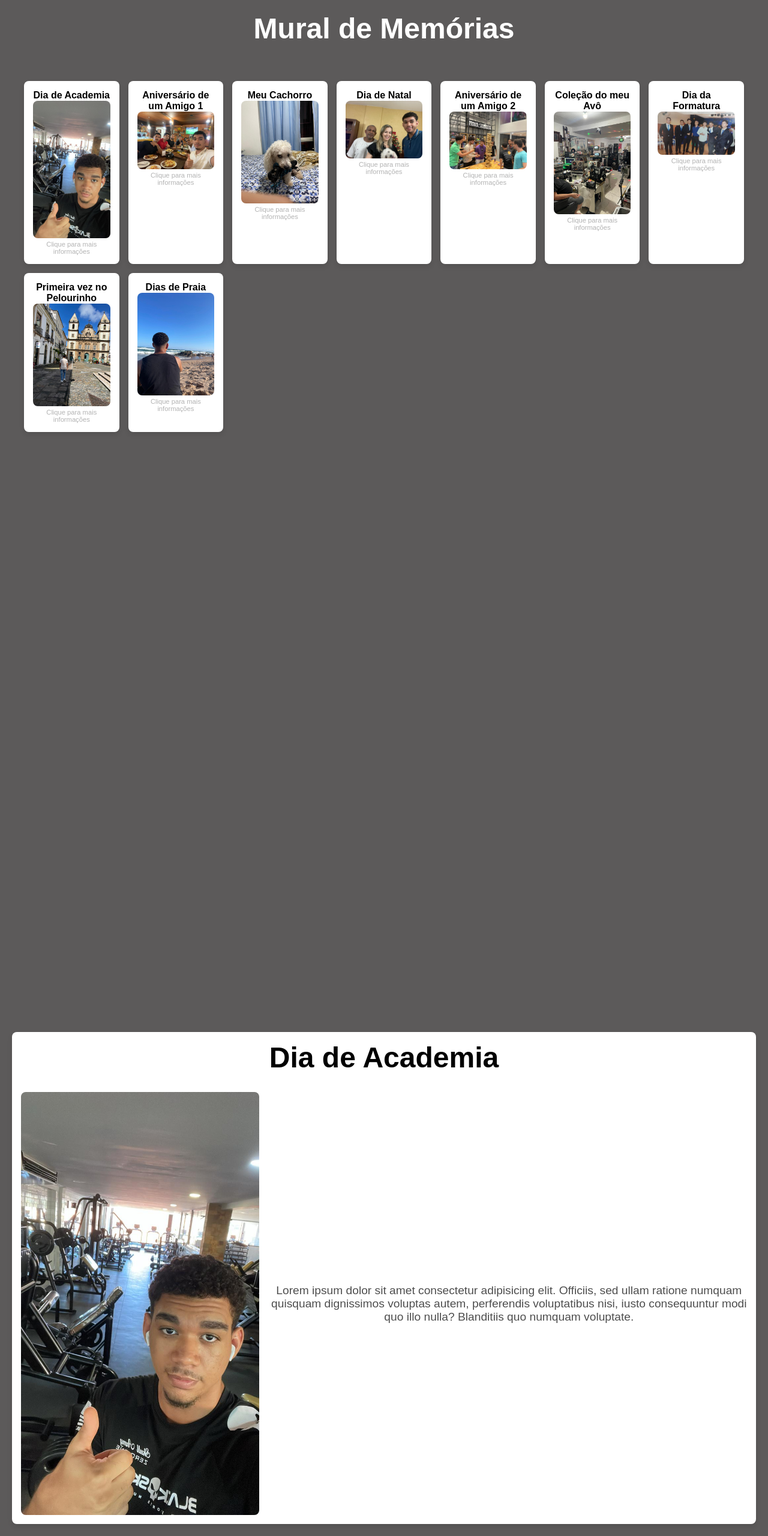
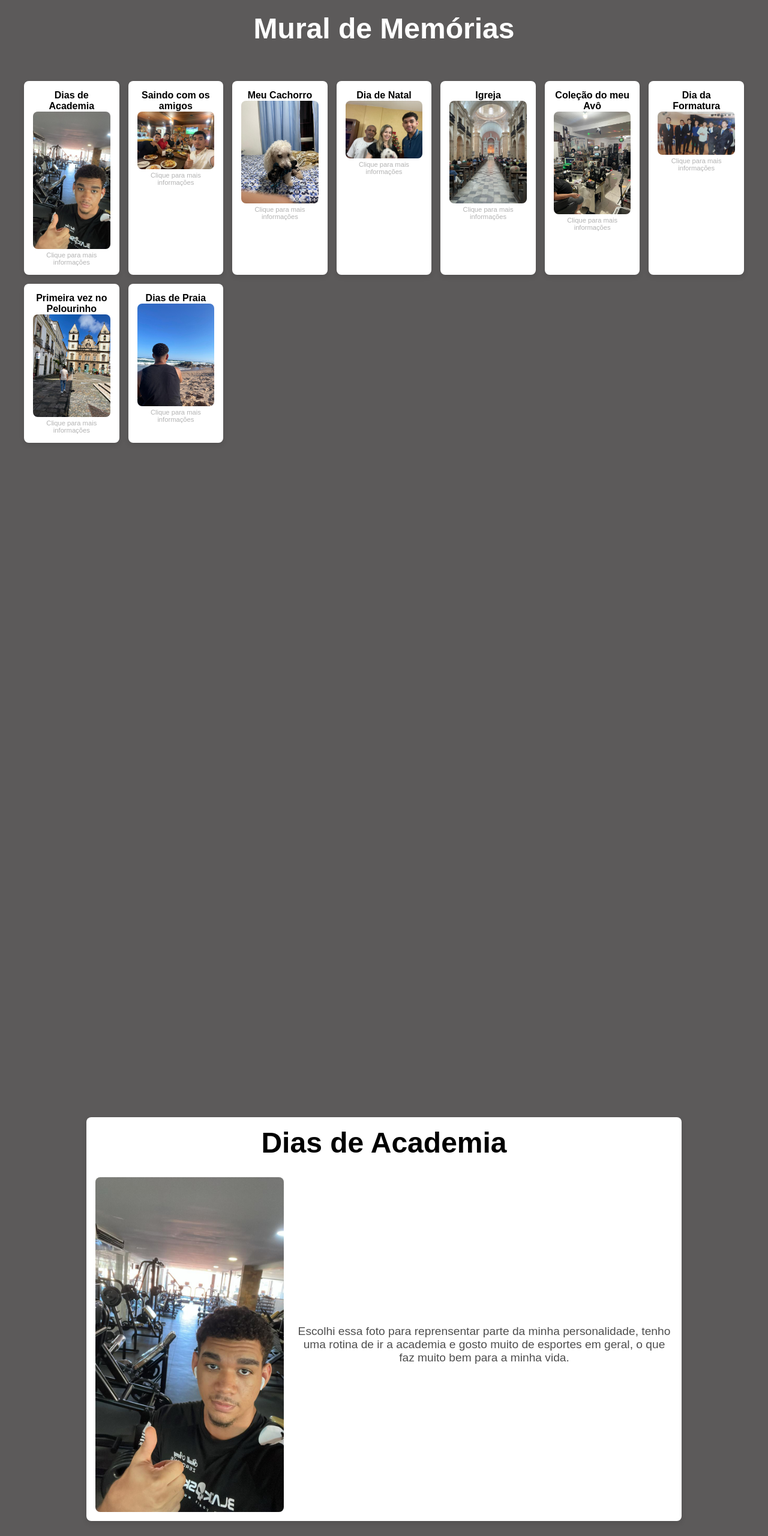
Before and after one commit to ianmenezesss/Projeto4Praxis, a plain HTML site: page index.html in a window 1280 px wide. Shown: the top 2560 px of the page at 60% size. Drawn offline with Linux system fonts and the light colour scheme.

Commit message:
Terminando o site do mural

```diff
--- a/assets/css/index.css
+++ b/assets/css/index.css
@@ -98,3 +98,9 @@ a{
         grid-template-columns: 1fr 1fr;
     }
 }
+
+@media(min-width:600px){
+    .galeria-explicacoes{
+        margin: 10%;
+    }
+}
--- a/index.html
+++ b/index.html
@@ -9,20 +9,20 @@
 <body>
 
     <header>
-        <h1>Mural de Memórias</h1>
+        <h1 id="principal">Mural de Memórias</h1>
     </header>
 
     <section class="galeria">
 
             <div class="foto">
-                <a href="#foto1"> <h2>Dia de Academia</h2></a>
-                <a href="#foto1"><img src="./assets/imgs/Imagem do WhatsApp de 2024-10-11 à(s) 15.40.57_0a47d230.jpg" alt="Dia de Academia"></a>
+                <a href="#foto1"> <h2>Dias de Academia</h2></a>
+                <a href="#foto1"><img src="./assets/imgs/Imagem do WhatsApp de 2024-10-11 à(s) 15.40.57_0a47d230.jpg" alt="Dias de Academia"></a>
                 <p>Clique para mais informações</p>
             </div>
 
             <div class="foto">
-                <a href="#foto2"> <h2>Aniversário de um Amigo 1</h2></a>
-                <a href="#foto2"><img src="./assets/imgs/Imagem do WhatsApp de 2024-10-11 à(s) 15.40.57_0f00ac3b.jpg" alt="Aniversário de um Amigo 1"></a>
+                <a href="#foto2"> <h2>Saindo com os amigos</h2></a>
+                <a href="#foto2"><img src="./assets/imgs/Imagem do WhatsApp de 2024-10-11 à(s) 15.40.57_0f00ac3b.jpg" alt="Saindo com os amigos"></a>
                 <p>Clique para mais informações</p>
             </div>
 
@@ -39,8 +39,8 @@
             </div>
 
             <div class="foto">
-                <a href="#foto5"> <h2>Aniversário de um Amigo 2</h2></a>
-                <a href="#foto5"><img src="./assets/imgs/Imagem do WhatsApp de 2024-10-11 à(s) 15.40.57_b28b8549.jpg" alt="Aniversário de um Amigo 2"></a>
+                <a href="#foto5"> <h2>Igreja</h2></a>
+                <a href="#foto5"><img src="./assets/imgs/Imagem do WhatsApp de 2024-10-12 à(s) 18.58.36_45d1e341.jpg" alt="Igreja"></a>
                 <p>Clique para mais informações</p>
             </div>
 
@@ -70,77 +70,80 @@
 
     </section>
 
+    <section class="galeria-explicacoes">
 
         <section id="foto1" class="explicacao">
-        <h2>Dia de Academia</h2>
+            <a href="#principal"><h2>Dias de Academia</h2></a>
             <div class="explicacao-conteudo">
-            <img src="./assets/imgs/Imagem do WhatsApp de 2024-10-11 à(s) 15.40.57_0a47d230.jpg" alt="Dia de Academia">
-            <p>Lorem ipsum dolor sit amet consectetur adipisicing elit. Officiis, sed ullam ratione numquam quisquam dignissimos voluptas autem, perferendis voluptatibus nisi, iusto consequuntur modi quo illo nulla? Blanditiis quo numquam voluptate.</p>
+                <img src="./assets/imgs/Imagem do WhatsApp de 2024-10-11 à(s) 15.40.57_0a47d230.jpg" alt="Dias de Academia">
+                <p>Escolhi essa foto para reprensentar parte da minha personalidade, tenho uma rotina de ir a academia e gosto muito de esportes em geral, o que faz muito bem para a minha vida.</p>
             </div>
         </section>
 
         <section id="foto2" class="explicacao">
-        <h2>Aniversário de um Amigo 1</h2>
+            <a href="#principal"><h2>Saindo com os amigos</h2></a>
             <div class="explicacao-conteudo">
-            <img src="./assets/imgs/Imagem do WhatsApp de 2024-10-11 à(s) 15.40.57_0f00ac3b.jpg" alt="Aniversário de um Amigo 1">
-            <p>Lorem ipsum dolor sit amet consectetur adipisicing elit. Officiis, sed ullam ratione numquam quisquam dignissimos voluptas autem, perferendis voluptatibus nisi, iusto consequuntur modi quo illo nulla? Blanditiis quo numquam voluptate.</p>
+                <img src="./assets/imgs/Imagem do WhatsApp de 2024-10-11 à(s) 15.40.57_0f00ac3b.jpg" alt="Saindo com os amigos">
+                <p>Escolhi esta foto para representar quando eu e meus amigos marcamos para sair para diversos lugares, esssa é uma rotina que me faz muito feliz, essa foto em especifico é em um rodizio que estava muito bom.</p>
             </div>
         </section>
 
         <section id="foto3" class="explicacao">
-        <h2>Meu Cachorro</h2>
+            <a href="#principal"><h2>Meu Cachorro</h2></a>
             <div class="explicacao-conteudo">
                 <img src="./assets/imgs/Imagem do WhatsApp de 2024-10-11 à(s) 15.40.57_62e56e0a.jpg" alt="Meu Cachorro">
-            <p>Lorem ipsum dolor sit amet consectetur adipisicing elit. Officiis, sed ullam ratione numquam quisquam dignissimos voluptas autem, perferendis voluptatibus nisi, iusto consequuntur modi quo illo nulla? Blanditiis quo numquam voluptate.</p>
+                <p>Escolhi essa foto para representar meu cachorro que esta comigo a mais de 10 anos já e eu nem lembro como era antes dele, ele anima muito a casa e é um animal muito inteligente, nessa foto em específico ele pegou a coleira e estava pedindo para passear.</p>
             </div>
         </section>
 
         <section id="foto4" class="explicacao">
-        <h2>Dia de Natal</h2>
+            <a href="#principal"><h2>Dia de Natal</h2></a>
             <div class="explicacao-conteudo">
                 <img src="./assets/imgs/Imagem do WhatsApp de 2024-10-11 à(s) 15.40.57_7f6c1ed4.jpg" alt="Dia de Natal">
-            <p>Lorem ipsum dolor sit amet consectetur adipisicing elit. Officiis, sed ullam ratione numquam quisquam dignissimos voluptas autem, perferendis voluptatibus nisi, iusto consequuntur modi quo illo nulla? Blanditiis quo numquam voluptate.</p>
+                <p>Escolhi essa foto por que representa muitas coisas para mim, ela representa principalmente a importância dos meus pais que eu amo muito e não poderia faltar nesse mural, além de representar o natal que é a minha epoca do ano favorita tanto pelo significado quanto pela forma que une todas as famílias.</p>
             </div>
         </section>
 
         <section id="foto5" class="explicacao">
-        <h2>Aniversário de um Amigo 2</h2>
+            <a href="#principal"><h2>Igreja</h2></a>
             <div class="explicacao-conteudo">
-            <img src="./assets/imgs/Imagem do WhatsApp de 2024-10-11 à(s) 15.40.57_b28b8549.jpg" alt="Aniversário de um Amigo 2">
-            <p>Lorem ipsum dolor sit amet consectetur adipisicing elit. Officiis, sed ullam ratione numquam quisquam dignissimos voluptas autem, perferendis voluptatibus nisi, iusto consequuntur modi quo illo nulla? Blanditiis quo numquam voluptate.</p>
+                <img src="./assets/imgs/Imagem do WhatsApp de 2024-10-12 à(s) 18.58.36_45d1e341.jpg" alt="Igreja">
+                <p>Escolhi essa foto para reprensentar uma parte muito importânte da minha personalidade que é ser um seguidor de Jesus Cristo, acredito que ele muda a minha vida todos os dias e cada dia que me conecto mais com ele me sinto uma pessoa melhor e mais humilde para servir e ser um exemplo para a humanidade.</p>
             </div>
         </section>
 
         <section id="foto6" class="explicacao">
-        <h2>Coleção do meu Avô</h2>
+            <a href="#principal"><h2>Coleção do meu Avô</h2></a>
             <div class="explicacao-conteudo">
                 <img src="./assets/imgs/Imagem do WhatsApp de 2024-10-11 à(s) 15.40.57_e0babe5f.jpg" alt="Coleção do meu Avô">
-            <p>Lorem ipsum dolor sit amet consectetur adipisicing elit. Officiis, sed ullam ratione numquam quisquam dignissimos voluptas autem, perferendis voluptatibus nisi, iusto consequuntur modi quo illo nulla? Blanditiis quo numquam voluptate.</p>
+                <p>Escolhi essa foto por que ela representa a casa dos meus avós no interior, e escolhi essa foto em específico por que esse é o meu local preferido da casa, ai é onde fica a coleção do meu avô que na epoca dele ele era músico e tinha um bar de música ao vivo, gosto muito desse local pois sou um amante da boa música.</p>
             </div>
         </section>
 
         <section id="foto7" class="explicacao">
-        <h2>Dia da Formatura</h2>
+            <a href="#principal"><h2>Dia da Formatura</h2></a>
             <div class="explicacao-conteudo">
                 <img src="./assets/imgs/Imagem do WhatsApp de 2024-10-11 à(s) 15.40.57_ecec6e1d.jpg" alt="Dia da Formatura">
-            <p>Lorem ipsum dolor sit amet consectetur adipisicing elit. Officiis, sed ullam ratione numquam quisquam dignissimos voluptas autem, perferendis voluptatibus nisi, iusto consequuntur modi quo illo nulla? Blanditiis quo numquam voluptate.</p>
+                <p>Escolhi essa foto para reprensentar a minha formatura do 3 ano do ensino médio que foi um dia feliz e que é uma epoca importânte para mim, além de ter meus amigos presentes na foto o que torna ela ainda mais especial.</p>
             </div>
         </section>
 
         <section id="foto8" class="explicacao">
-        <h2>Primeira vez no Pelourinho</h2>
+            <a href="#principal"><h2>Primeira vez no Pelourinho</h2></a>
             <div class="explicacao-conteudo">
                 <img src="./assets/imgs/Imagem do WhatsApp de 2024-10-11 à(s) 15.40.58_1baade07.jpg" alt="Primeira vez no Pelourinho">
-            <p>Lorem ipsum dolor sit amet consectetur adipisicing elit. Officiis, sed ullam ratione numquam quisquam dignissimos voluptas autem, perferendis voluptatibus nisi, iusto consequuntur modi quo illo nulla? Blanditiis quo numquam voluptate.</p>
+                <p>Escolhi essa foto por que gosto muito de sair para diversos locais e contemplar a beleza, moro em salvador toda a minha vida e nunca tinha ido ao pelourinho até este ano, sendo assim, achei interessante adicionar ao mural.</p>
             </div>
         </section>
 
         <section id="foto9" class="explicacao">
-        <h2>Dias de Praia</h2>
+            <a href="#principal"><h2>Dias de Praia</h2></a>
             <div class="explicacao-conteudo">
                 <img src="./assets/imgs/Imagem do WhatsApp de 2024-10-11 à(s) 17.41.25_47d51ebe.jpg" alt="Dias de Praia">
-            <p>Lorem ipsum dolor sit amet consectetur adipisicing elit. Officiis, sed ullam ratione numquam quisquam dignissimos voluptas autem, perferendis voluptatibus nisi, iusto consequuntur modi quo illo nulla? Blanditiis quo numquam voluptate.</p>
+                <p>Escolhi essa foto para finalizar o mural com o meu local favorito, como dito antes tenho uma personalidade contemplativa e goto de apreciar a beleza de varios locais, e o não podia faltar o meu local preferido para estar que é a praia.</p>
             </div>
+        </section>
+
     </section>
 
 </body>
```
Also changed, not shown: assets/imgs/Imagem do WhatsApp de 2024-10-11 à(s) 15.40.57_b28b8549.jpg (deleted), assets/imgs/Imagem do WhatsApp de 2024-10-12 à(s) 18.58.36_45d1e341.jpg (added). Lines whose indentation alone changed are shown as unchanged.
